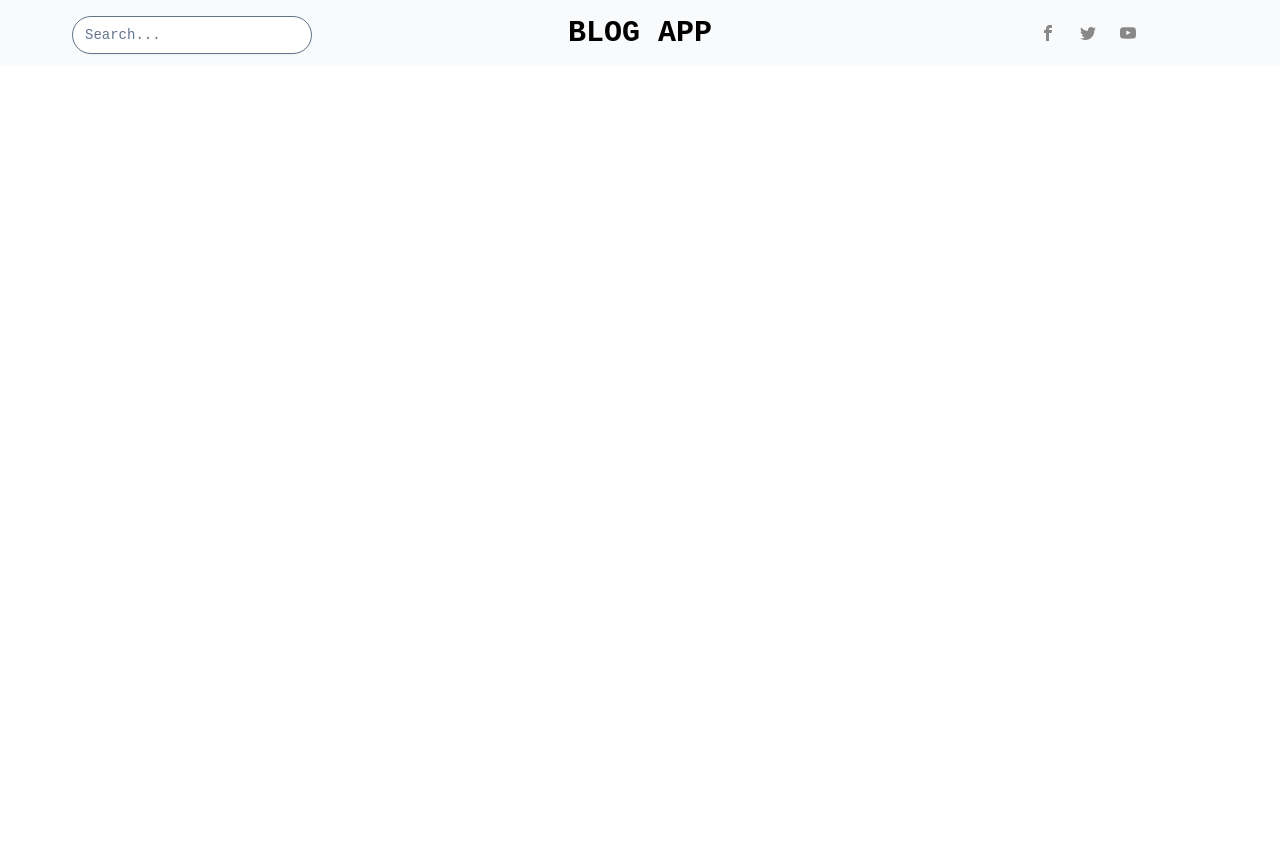
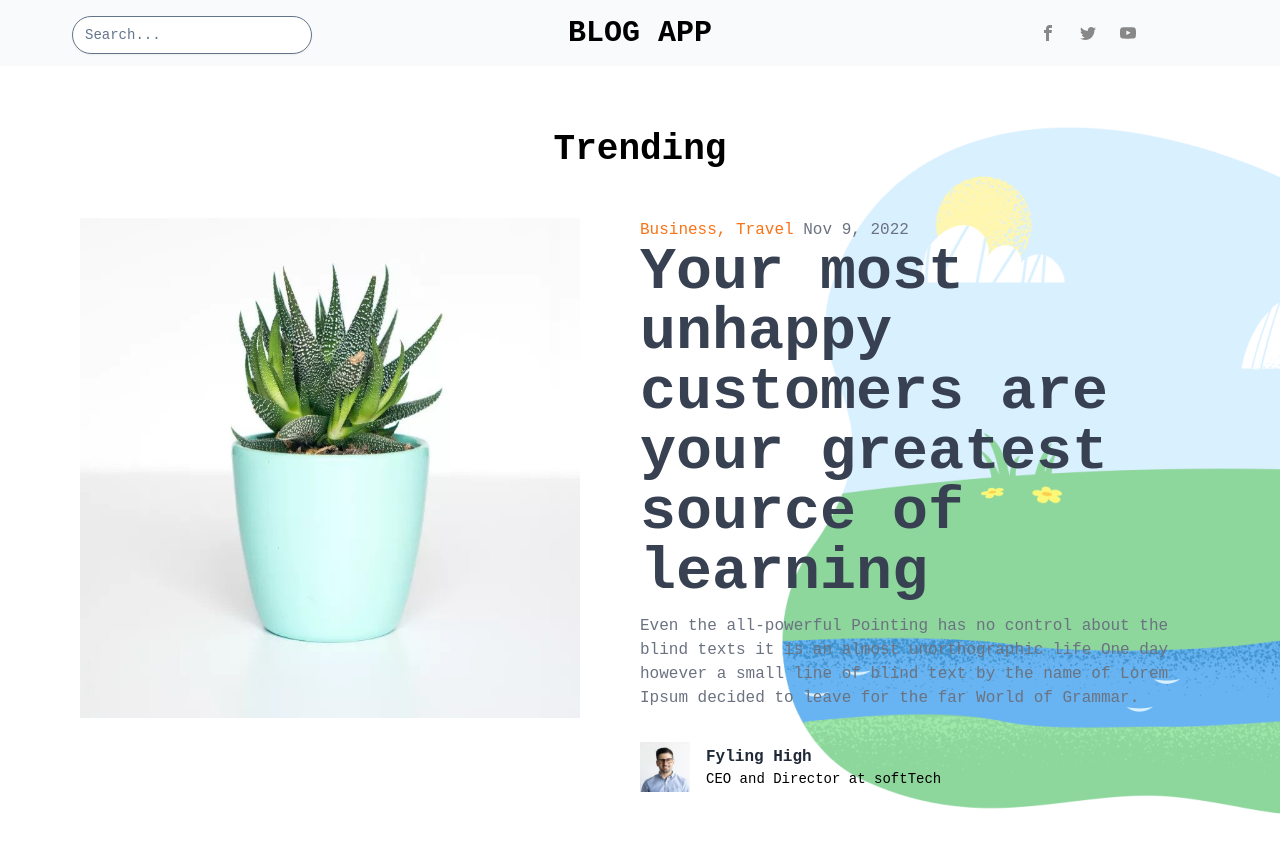
Before and after one commit to al-jabir/blog-website, a Next.js app: page / in a window 1280 px wide. Shown: the top 852 px of the page. Before the commit the page ends 800 px from the top, so only its background shows below. Built offline with nearby package versions, Linux system fonts and the light colour scheme.

Commit message:
not finish

```diff
--- a/components/Section.jsx
+++ b/components/Section.jsx
@@ -1,9 +1,16 @@
 import Image from 'next/image';
 import Link from 'next/link';
+import Author from './_child/Author';
 
 const Section = () => {
   return (
-    <section className='py-16'>
+    <section
+      className='py-16'
+      style={{
+        background: `url('/images/banner.png')`,
+        backgroundRepeat: 'no-repeat',
+        backgroundPosition: 'right',
+      }}>
       <div className='container mx-auto md:px-20'>
         <h1 className='font-bold text-4xl pb-12 text-center'>Trending</h1>
         {Slide()}
@@ -54,6 +61,7 @@ const Slide = () => {
           text by the name of Lorem Ipsum decided to leave for the far World of
           Grammar.
         </p>
+        <Author />
       </div>
     </div>
   );
--- a/pages/index.js
+++ b/pages/index.js
@@ -1,10 +1,13 @@
-import Header from '../components/Header';
+import Section from '../components/Section';
+
+//components
+import Layout from '../layout/layout';
 
 const Home = () => {
   return (
-    <>
-      <Header />
-    </>
+    <Layout>
+      <Section />
+    </Layout>
   );
 };
 
```
